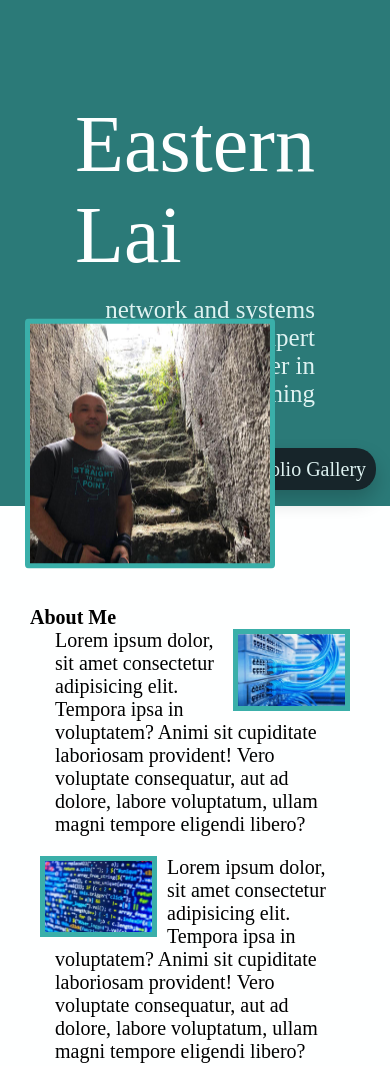
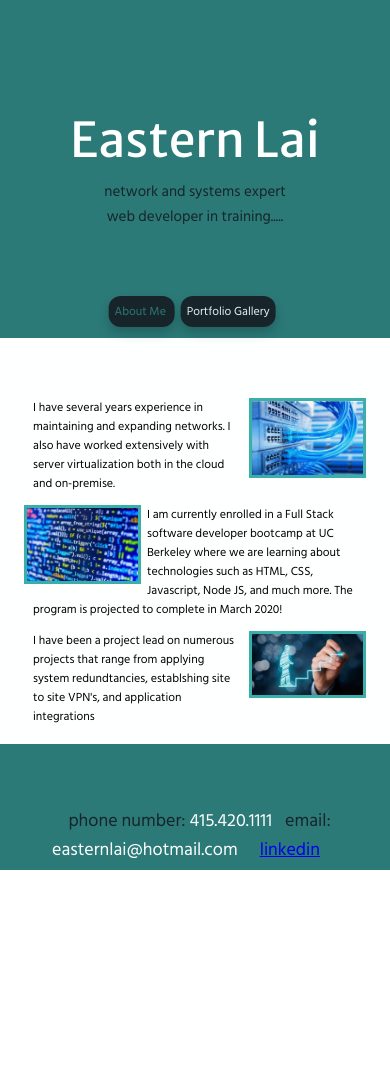
Before and after one commit to easternlai/portfolio3, a plain HTML site: page index.html in a window 390 px wide. Shown: the top 1066 px of the page. After the commit the page ends 870 px from the top, so only its background shows below. Drawn offline with nearby package versions, Linux system fonts and the light colour scheme.

Commit message:
read me file created, polishing touches

```diff
--- a/assets/css/style.css
+++ b/assets/css/style.css
@@ -6,6 +6,7 @@ colors: #17252A, #2B7A78, #3AAFA9, #DEF2F1, #FEFFFF
     margin: 0;
     padding: 0;
     box-sizing: border-box;
+    font-family: 'Hind Siliguri', sans-serif;
 }
 
 html {
@@ -34,13 +35,15 @@ html {
 
 #header-name {
     font-size: 8rem;
+    font-family: 'Merriweather Sans', sans-serif;
 }
 
 .header-sub{
     margin-top: 1.5rem;
     font-size: 2.5rem;
-    color: #DEF2F1;
+    color: #17252A;
     text-align: right;
+    animation: appear 3s ease-in-out;
 }
 
 .nav-buttons {
@@ -144,6 +147,10 @@ html {
     padding: 0 1.5rem;
 }
 
+.black-span {
+    color: #17252A;
+}
+
 .portfolio{
     margin-top: 2.5rem;
     padding: 0px 3rem;
@@ -156,3 +163,44 @@ html {
 .font-change{
     color: #2B7A78;
 }
+
+@keyframes appear {
+    0% {
+
+        opacity: 0;
+    }
+
+    100% {
+        opacity: 1;
+
+    }
+}
+
+@media screen and (max-width: 870px) {
+    html{
+        font-size: 6px;
+    }
+    .header{
+        height: 40vh;
+    }
+    .header-content{
+        width: 100vw;
+        text-align: center;
+    }
+    .header-sub{
+        text-align: center;
+    }
+    #profile-pic{
+        display:none;
+    }
+    .nav-buttons {
+        bottom: 5%;
+        right: 50%;
+        display: inline;
+        transform: translateX(50%);
+    }
+
+    .footer{
+        height: 15vh;
+    }
+  }
--- a/index.html
+++ b/index.html
@@ -7,6 +7,7 @@
     <link rel="stylesheet" href="assets/css/style.css">
     <title>Eastren Lai</title>
     <script src="https://ajax.googleapis.com/ajax/libs/jquery/3.4.1/jquery.min.js"></script>
+    <link href="https://fonts.googleapis.com/css?family=Hind+Siliguri|Merriweather+Sans&display=swap" rel="stylesheet">
 </head>
 <body>
     <div class="main-wrapper">
@@ -15,7 +16,7 @@
                 <p id="header-name">Eastern Lai</p>
                 <div class="header-sub">
                     <p id="sub-1">network and systems expert</p>
-                    <p id="sub-2">web developer in training</p>
+                    <p id="sub-2">web developer in training.....</p>
                 </div>
             </div>
             <div class="nav-buttons">
@@ -29,22 +30,20 @@
             <img id="profile-pic" src="assets/images/me.jpg" alt="">
         </header>
         <div class="about-me">
-            <h1>About Me</h1>
             <div class="network about">
                 <img class="about-image network-image"src="assets/images/network.JPG" alt="">
-                <p>Lorem ipsum dolor, sit amet consectetur adipisicing elit. Tempora ipsa in voluptatem? Animi sit cupiditate laboriosam provident! Vero voluptate consequatur, aut ad dolore, labore voluptatum, ullam magni tempore eligendi libero?</p>
+                <p>I have several years experience in maintaining and expanding networks.  I also have worked extensively with server virtualization both in the cloud and on-premise.</p>
             </div>
             <div class="coding about">
                 <img class="about-image coding-image"src="assets/images/coding.JPG" alt="">
-                <p>Lorem ipsum dolor, sit amet consectetur adipisicing elit. Tempora ipsa in voluptatem? Animi sit cupiditate laboriosam provident! Vero voluptate consequatur, aut ad dolore, labore voluptatum, ullam magni tempore eligendi libero?</p>
+                <p>I am currently enrolled in a Full Stack software developer bootcamp at UC Berkeley where we are learning about technologies such as HTML, CSS, Javascript, Node JS, and much more.  The program is projected to complete in March 2020!</p>
             </div>
             <div class="project-management about">
                 <img class="about-image project-management-image"src="assets/images/pm.jpg" alt="">
-                <p>Lorem ipsum dolor, sit amet consectetur adipisicing elit. Tempora ipsa in voluptatem? Animi sit cupiditate laboriosam provident! Vero voluptate consequatur, aut ad dolore, labore voluptatum, ullam magni tempore eligendi libero?</p>
+                <p>I have been a project lead on numerous projects that range from applying system redundtancies, establshing site to site VPN's, and application integrations</p>
             </div>
         </div>
         <div class="portfolio hidden">
-            <h1>Portfolio</h1>
             <a href="https://easternlai.github.io/giphy/"><img class="portfolio-image" src="assets/images/giphy.JPG" alt=""></a>
             <a href="https://easternlai.github.io/trainstation/"><img class="portfolio-image" src="assets/images/train.JPG" alt=""></a>
             <a href="https://easternlai.github.io/TriviaGame/"><img class="portfolio-image" src="assets/images/trivia.JPG" alt=""></a>
@@ -56,8 +55,8 @@
         </div>
         <footer class="footer">
             <div class="footer-content">
-                <span class="footer-item">phone number: 415.420.1111</spanp>
-                <span class="footer-item">email: easternlai@hotmail.com</span>
+                <span class="footer-item"><span class="black-span">phone number: </span>415.420.1111</spanp>
+                <span class="footer-item"><span class="black-span">email: </span>easternlai@hotmail.com</span>
                 <a class= "footer-item" href="https://www.linkedin.com/in/eastern-lai-3b05b585/">linkedin</a>
             </div>
         </footer>
```
Also changed, not shown: README.md.
